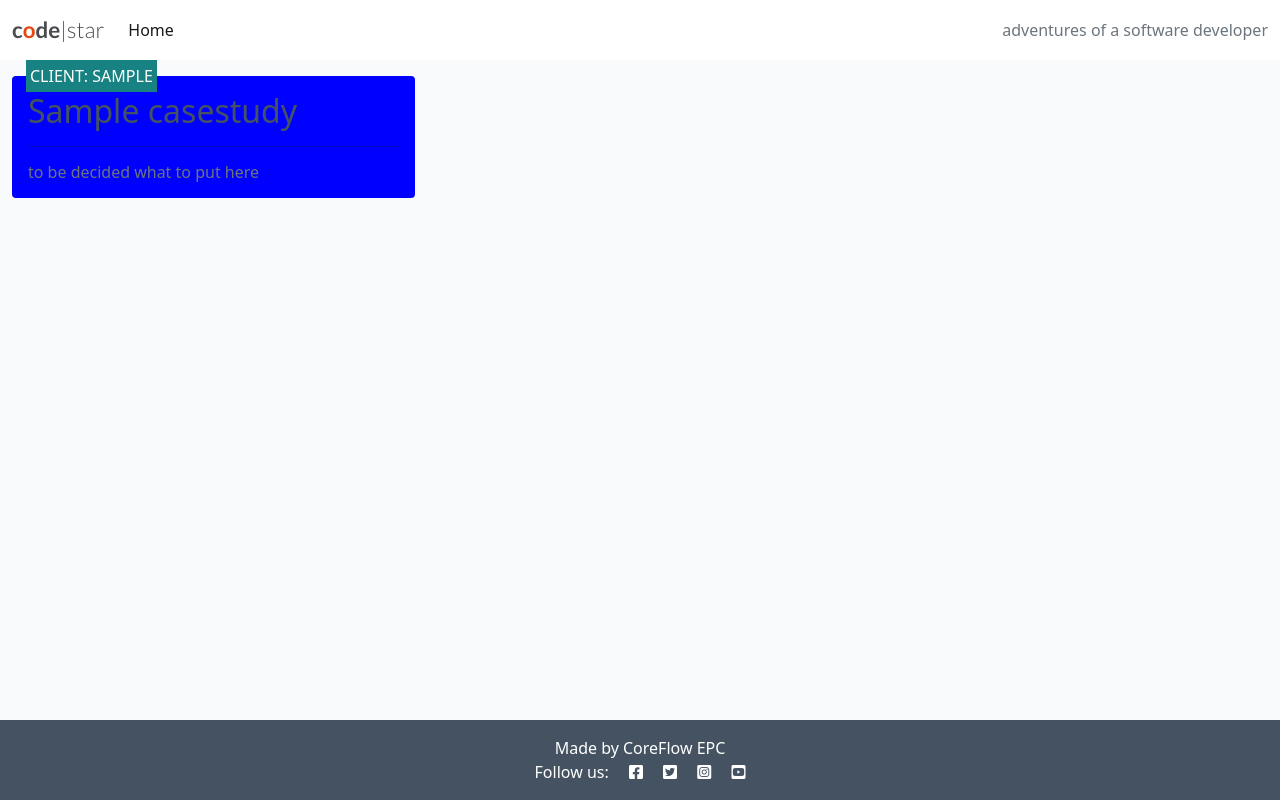
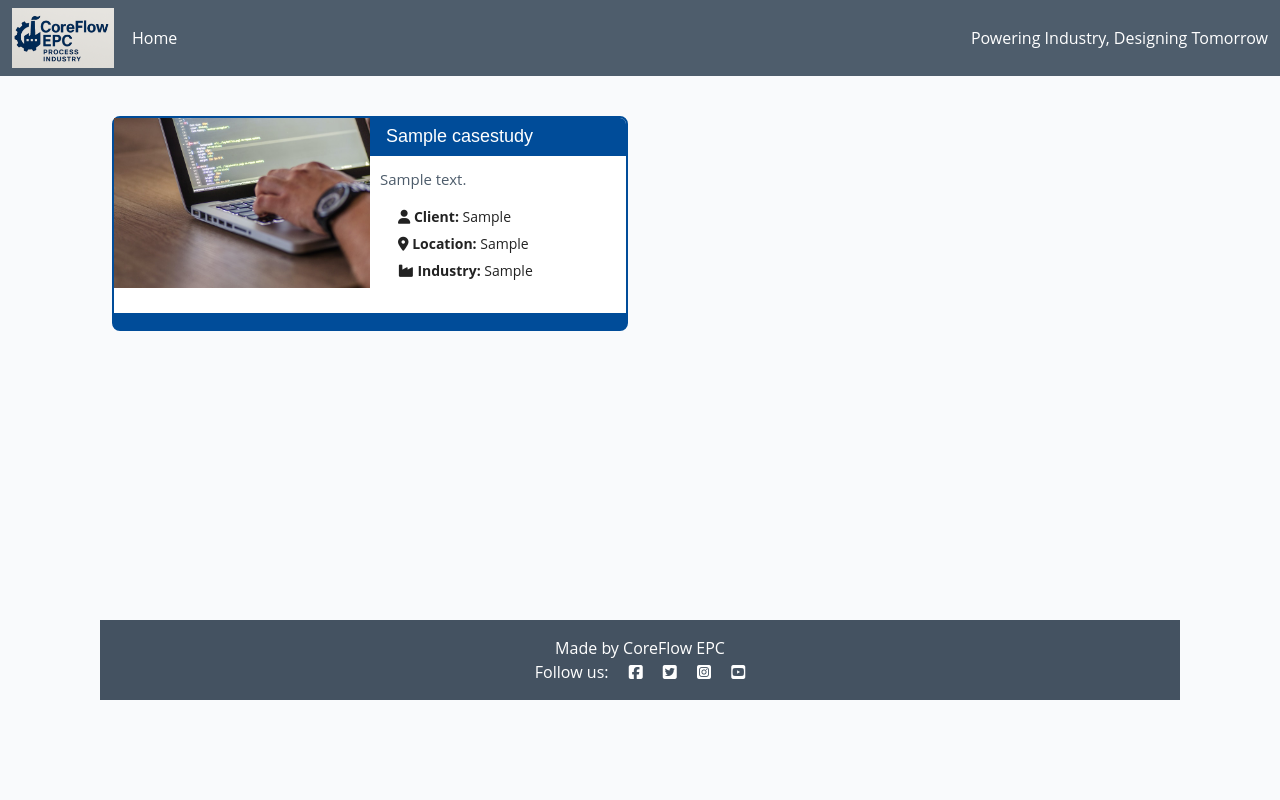
Before and after one commit to Katona-Peter/coreflow-epc, a Django app: page / in a window 1280 px wide. Run offline with Django 4.2, Linux system fonts and the light colour scheme; tables that the repository leaves empty hold one stand-in row (values such as "Sample post").

Commit message:
add pagination

```diff
--- a/casestudy/templates/casestudy/index.html
+++ b/casestudy/templates/casestudy/index.html
@@ -5,47 +5,47 @@
 <!-- index.html content starts here -->
 <div class="container-fluid">
     <div class="row">
-
-        <!-- Blog Entries Column -->
         <div class="col-12 mt-3 left">
             <div class="row">
                 {% for casestudy in casestudy_list %}
-                <div class="col-md-4">
-                    <div class="card mb-4">
-                        <div class="card-body">
-                            <div class="image-container">
-                                <div class="image-flash">
-                                    <p class="author">Client: {{ casestudy.client }}</p>
-                                </div>
+                <div class="col-md-6 mb-4">
+                    <div class="card card-blue-margin">
+                        <div class="card-left">
+                            {% load static %}
+                            <img class="card-img-top" src="{% static 'images/default.png' %}" alt="placeholder image">
+                        </div>
+                        <div class="card-right">
+                            <div class="card-title-strip">
+                                <h2>{{ casestudy.title }}</h2>
                             </div>
-                            <a href="#" class="post-link">
-                                <h2 class="card-title">{{ casestudy.title }}</h2>
-                            </a>
-
-                            <hr />
-                            <p class="card-text text-muted h6">to be decided what to put here
-                            </p>
+                            <p>{{ casestudy.description }}</p>
+                            <ul>
+                                <li><strong><i class="fa-solid fa-user"></i>  Client:</strong> {{ casestudy.client }}</li>
+                                <li><strong><i class="fa-solid fa-location-dot"></i>  Location:</strong> {{ casestudy.location }}</li>
+                                <li><strong><i class="fa-solid fa-industry"></i>  Industry:</strong> {{ casestudy.industry }}</li>
+                            </ul>
                         </div>
                     </div>
                 </div>
-                {% if forloop.counter|divisibleby:3 %}
-            </div>
-            <div class="row">
+                {% if forloop.counter|divisibleby:2 %}
+                    </div><div class="row">
                 {% endif %}
                 {% endfor %}
-
             </div>
         </div>
     </div>
-    {% if is_paginated %}
-    <nav aria-label="Page navigation">
-        <ul class="pagination justify-content-center">
-            {% if page_obj.has_next %}
-            <li><a href="?page={{ page_obj.next_page_number }}" class="page-link"> NEXT &raquo;</a></li>
-            {% endif %}
-        </ul>
-    </nav>
-    {% endif %}
+    <ul class="pagination justify-content-center">
+        {% if page_obj.has_previous %}
+            <li>
+                <a href="?page={{ page_obj.previous_page_number }}" class="page-link">&laquo; PREV</a>
+            </li>
+        {% endif %}
+        {% if page_obj.has_next %}
+            <li>
+                <a href="?page={{ page_obj.next_page_number }}" class="page-link">NEXT &raquo;</a>
+            </li>
+        {% endif %}
+    </ul>
 </div>
 
 <!-- index.html content ends here -->
--- a/static/css/style.css
+++ b/static/css/style.css
@@ -1,5 +1,8 @@
+/* ====== Base Styles ====== */
 body {
-    background-color: #F9FAFC;
+  background-color: #F4F6F8;
+  font-family: 'Open Sans', sans-serif;
+  padding: 100px;
 }
 
 .brand {
@@ -9,107 +12,129 @@ body {
   color: #4A4A4F;
 }
 
-.red-o {
-    color: #E84610;
+.red-o { color: #E84610; }
+.thin { font-weight: 300; }
+.light-bg { background-color: #fff; }
+.dark-bg { background-color: #445261; }
+.main-bg { background-color: #F9FAFC; }
+
+/* ====== Navbar Styles ====== */
+.navbar {
+    position: fixed;
+    top: 0;
+    left: 0;
+    width: 100%;
+    z-index: 1000;
+    background-color: #4E5D6C !important;
 }
 
-.thin {
-    font-weight: 300;
+.navbar .nav-link,
+.navbar-brand {
+    color: #fff !important;
 }
 
-.light-bg {
-    background-color: #fff;
+.navbar-text{
+    color: white !important;
+}
+/* ====== Card Styles ====== */
+.card-blue-margin {
+  border: 2px solid #004C99;
+  border-bottom: 18px solid #004C99;
+  border-radius: 8px;
+  margin-bottom: 18px;
+  background: #fff;
+  display: flex;
+  flex-direction: row;
+  align-items: stretch;
 }
 
-.dark-bg {
-    background-color: #445261;
+.card-left {
+  flex: 0 0 50%;
+  max-width: 50%;
+  display: flex;
+  align-items: center;
+  justify-content: center;
+  padding: 0;
+  height: 100%;
 }
 
-.main-bg {
-    background-color: #F9FAFC;
+.card-img-top,
+.card-left img {
+  width: 100%;
+  height: 100%;
+  object-fit: cover;
+  display: block;
+  border-radius: 0;
 }
 
-.card {
-    border: 2px;
-    background-color: blue;
+.card-right {
+  flex: 0 0 50%;
+  max-width: 50%;
+  padding: 10px;
+  display: flex;
+  flex-direction: column;
+  justify-content: center;
+  height: 100%;
 }
 
-.image-container {
-    position: relative;
+.card-right h2 {
+  font-family: 'Orbitron', sans-serif;
+  font-size: 18px;
+  color: #004C99;
+  margin-bottom: 12px;
 }
 
-.image-flash {
-    position: absolute;
-    bottom: 5%;
-    min-width: 30%;
-    left: -2px;
-    background-color: #188181;
+.card-right p {
+  font-size: 15px;
+  color: #4D5C6B;
+  margin-bottom: 16px;
 }
 
-.scale {
-    width: 100%;
-    height: auto;
+.card-right ul {
+  list-style: none;
+  padding: 0;
 }
 
-.author {
-    color: white;
-    margin: 4px;
-    text-transform: uppercase;
+.card-right ul li {
+  font-size: 14px;
+  color: #222;
+  margin-bottom: 6px;
+  padding-left: 18px; /* Increase indentation from the left edge */
 }
 
-.masthead {
-    margin-top: 10px;
-    overflow: hidden;
-    position: relative;
-    display: inline-block;
-    height: 33vh;
-    width: 100%;
+.card-title-strip {
+    background-color: #004C99;
+    padding: 8px 16px;
+    border-radius: 0 6px 0 0; /* top-left radius is now 0 */
+    margin-bottom: 12px;
+    margin-left: -10px;
+    margin-right: -10px;
+    margin-top: -10px;
 }
 
-.masthead-text {
-    background-color: #445261;
-    color: white;
-    position: relative;
+.card-title-strip h2 {
+    color: #fff;
+    font-size: 18px;
+    margin: 0;
+    font-family: 'Orbitron', sans-serif;
 }
 
-.masthead-image {
-    position: relative;
-    overflow: hidden;
+/* ====== Casestudy Card ====== */
+
+@media (min-width: 600px) {
+  .card {
+    flex: 1 1 calc(50% - 30px);
+  }
 }
 
-.masthead-image:after {
-    content: "";
-    position: absolute;
-    top: 0;
-    right: 90%;
-    height: 100%;
-    width: 150%;
-    background: #445261;
-    -webkit-transform: skew(15deg);
-    -moz-transform: skew(15deg);
-    transform: skew(15deg);
-    z-index: 100;
+@media (min-width: 992px) {
+  .card {
+    flex: 1 1 calc(33.333% - 30px);
+  }
 }
 
-.post-link {
-    text-decoration: none;
-    color: #445261;
-}
-
-.post-link:hover,
-.page-link {
-    color: #E84610;
-}
-
-.post-title {
-    margin-top: 10%;
-    margin-left: 5%;
-}
-
-.post-subtitle {
-    margin-left: 5%;
-    color: lightgray;
-}
+/* ====== Buttons & Links ====== */
+.page-link { color: #E84610; }
 
 .btn-signup,
 .btn-edit {
@@ -152,10 +177,6 @@ body {
   border: none;
 }
 
-.faded {
-    color: rgb(172, 175, 175);
-}
-
-.approval {
-    color: rgb(222, 146, 168);
-}
+/* ====== Utility ====== */
+.faded { color: rgb(172, 175, 175); }
+.approval { color: rgb(222, 146, 168); }
--- a/templates/base.html
+++ b/templates/base.html
@@ -20,6 +20,8 @@
     <!-- Bootstrap CSS -->
     <link href="https://cdn.jsdelivr.net/npm/bootstrap@5.0.1/dist/css/bootstrap.min.css" rel="stylesheet"
         integrity="sha384-+0n0xVW2eSR5OomGNYDnhzAbDsOXxcvSN1TPprVMTNDbiYZCxYbOOl7+AMvyTG2x" crossorigin="anonymous">
+    <link rel="stylesheet" href="https://cdnjs.cloudflare.com/ajax/libs/font-awesome/6.5.0/css/all.min.css">
+
     <link rel="stylesheet" href="{% static 'css/style.css' %}">
 </head>
 
@@ -28,8 +30,8 @@
     <!-- Navigation -->
     <nav class="navbar navbar-expand-lg navbar-light bg-white">
         <div class="container-fluid">
-            <a class="navbar-brand" href="{% url 'home' %}"><span class="brand">c<span class="red-o">o</span>de<span
-                        class="thin">|star</span></span></a>
+            <img src="{% static 'images/logo.png' %}" alt="Logo" style="height:60px; margin-right:10px;">
+
             <button class="navbar-toggler" type="button" data-bs-toggle="collapse" data-bs-target="#navbarText"
                 aria-controls="navbarText" aria-expanded="false" aria-label="Toggle navigation">
                 <span class="navbar-toggler-icon"></span>
@@ -38,12 +40,12 @@
                 <ul class="navbar-nav me-auto mb-2 mb-lg-0">
                     <li class="nav-item">
                         <a class="nav-link {% if request.path == home_url %}active{% endif %}" aria-current="page"
-                            href="#">Home</a>
+                            href="{% url 'home' %}">Home</a>
                     </li>
 
                 </ul>
-                <span class="navbar-text text-muted">
-                    adventures of a software developer
+                <span class="navbar-text">
+                    Powering Industry, Designing Tomorrow
                 </span>
             </div>
         </div>
```
Also changed, not shown: casestudy/templates/casestudy/sketch.html (added, +52 -0 lines), static/images/default.jpg (deleted), static/images/default.png (added), static/images/logo.png (added). Lines whose indentation alone changed are shown as unchanged.
